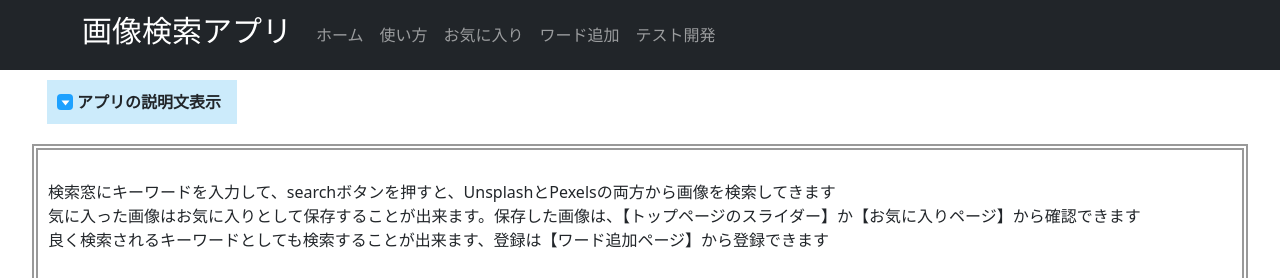
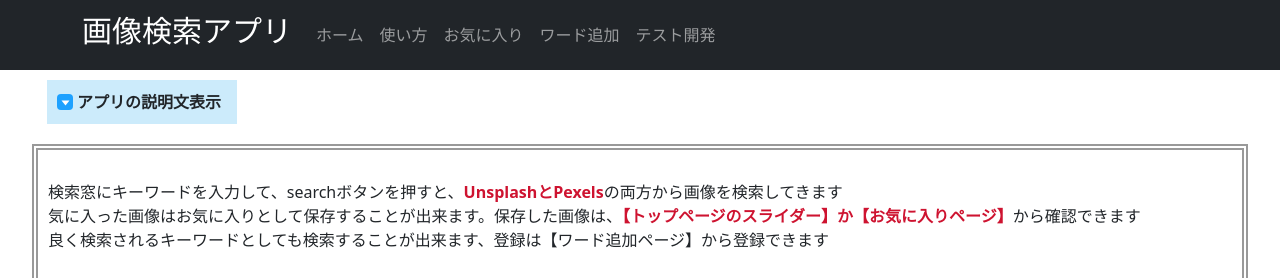
Before and after one commit to na-horita/kensaku, a React (Vite) app: page / in a window 1280 px wide. Both pictures are taken after a click on the heading "アプリの説明文表示". Shown: the top 278 px of the page. Built offline with nearby package versions, Linux system fonts and the light colour scheme; no server answers.

Commit message:
styled-componentsでspan要素を追記

```diff
--- a/src/components/top/Explain.tsx
+++ b/src/components/top/Explain.tsx
@@ -60,6 +60,10 @@ const Explain = () => {
         list-style:none;
         padding-left: 0px;
     }
+    details[open] .details-content li span{
+        font-weight: bold;
+        color: #CE1330;
+    }
     @keyframes fadeIn {
       0% {
         opacity: 0;
@@ -85,10 +89,11 @@ const Explain = () => {
         <div className="details-content">
           <ul>
             <li>
-              検索窓にキーワードを入力して、searchボタンを押すと、UnsplashとPexelsの両方から画像を検索してきます
+              検索窓にキーワードを入力して、searchボタンを押すと、
+              <span>UnsplashとPexels</span>の両方から画像を検索してきます
             </li>
             <li>
-              気に入った画像はお気に入りとして保存することが出来ます。保存した画像は、【トップページのスライダー】か【お気に入りページ】から確認できます
+              気に入った画像はお気に入りとして保存することが出来ます。保存した画像は、<span>【トップページのスライダー】か【お気に入りページ】</span>から確認できます
             </li>
             <li>
               良く検索されるキーワードとしても検索することが出来ます、登録は【ワード追加ページ】から登録できます
```
Also changed, not shown: 1 other file (tests, documents, lock files or other folders).
